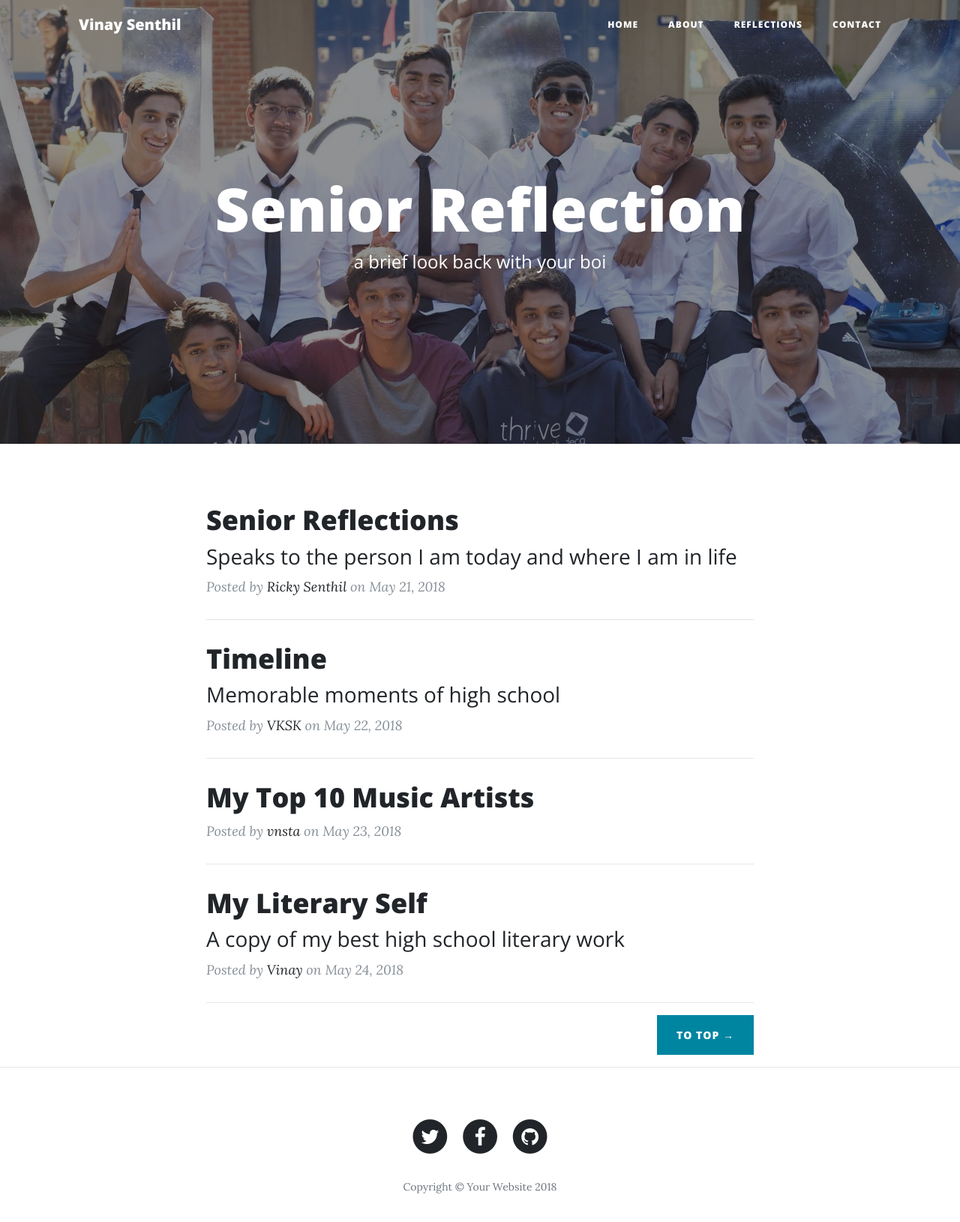
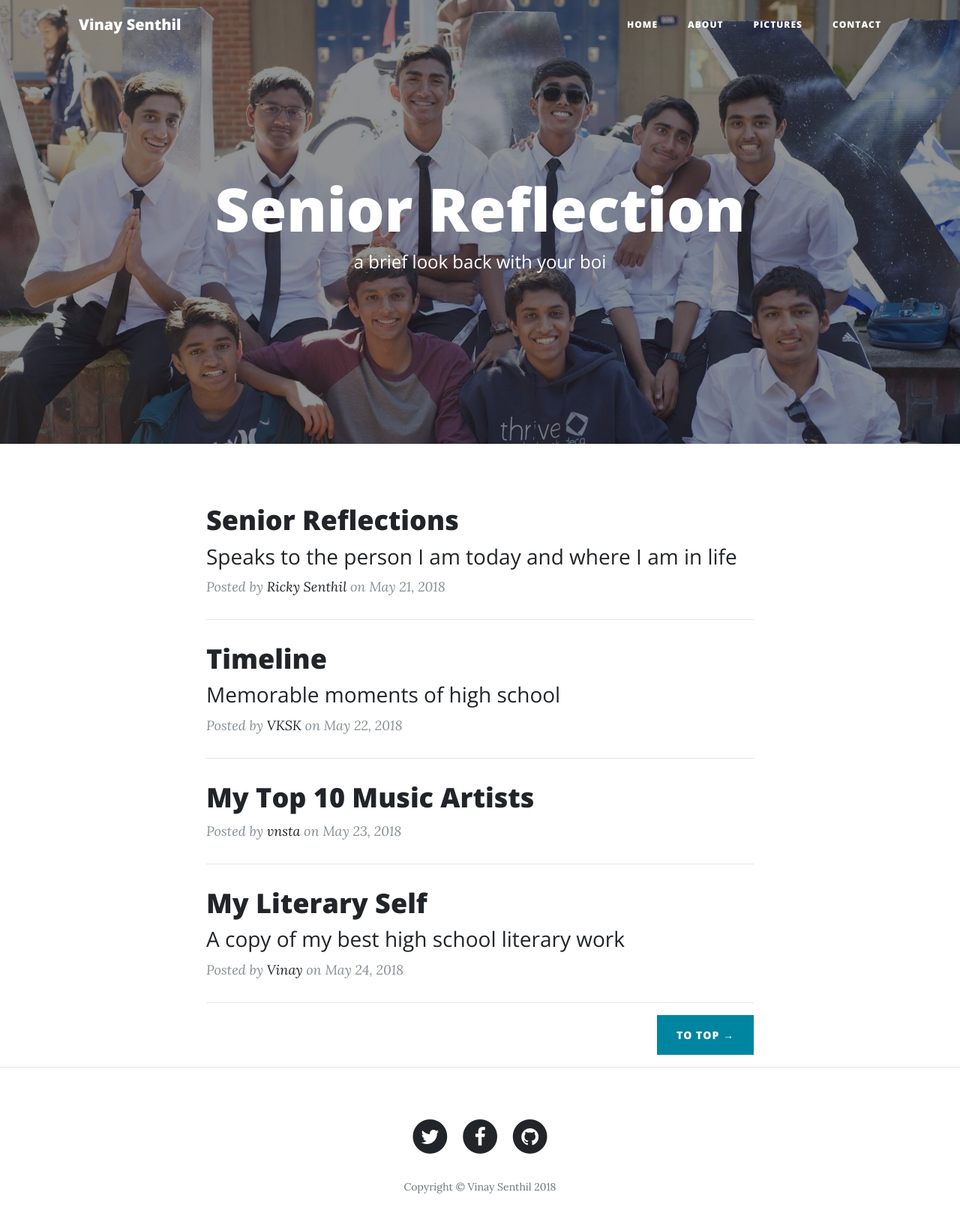
Before and after one commit to vinayksk/vinayksk.github.io, a website: page lit proj/lynbrook.html in a window 1280 px wide. Shown: the whole page at 75% size. Drawn offline with nearby package versions, Linux system fonts and the light colour scheme.

Commit message:
more mistakes fixed

```diff
--- a/lit proj/lynbrook.html
+++ b/lit proj/lynbrook.html
@@ -42,7 +42,7 @@
               <a class="nav-link" href="../index.html">About</a>
             </li>
             <li class="nav-item">
-              <a class="nav-link" href="reflections.html">Reflections</a>
+              <a class="nav-link" href="pictures.html">Pictures</a>
             </li>
             <li class="nav-item">
               <a class="nav-link" href="contact.html">Contact</a>
@@ -167,7 +167,7 @@
                 </a>
               </li>
             </ul>
-            <p class="copyright text-muted">Copyright &copy; Your Website 2018</p>
+            <p class="copyright text-muted">Copyright &copy; Vinay Senthil 2018</p>
           </div>
         </div>
       </div>
```
Also changed, not shown: lit proj/literary.html (+1 -1 lines), lit proj/reflections.html (+1 -1 lines), lit proj/timeline.html (+1 -1 lines), lit proj/topten.html (+1 -1 lines).
